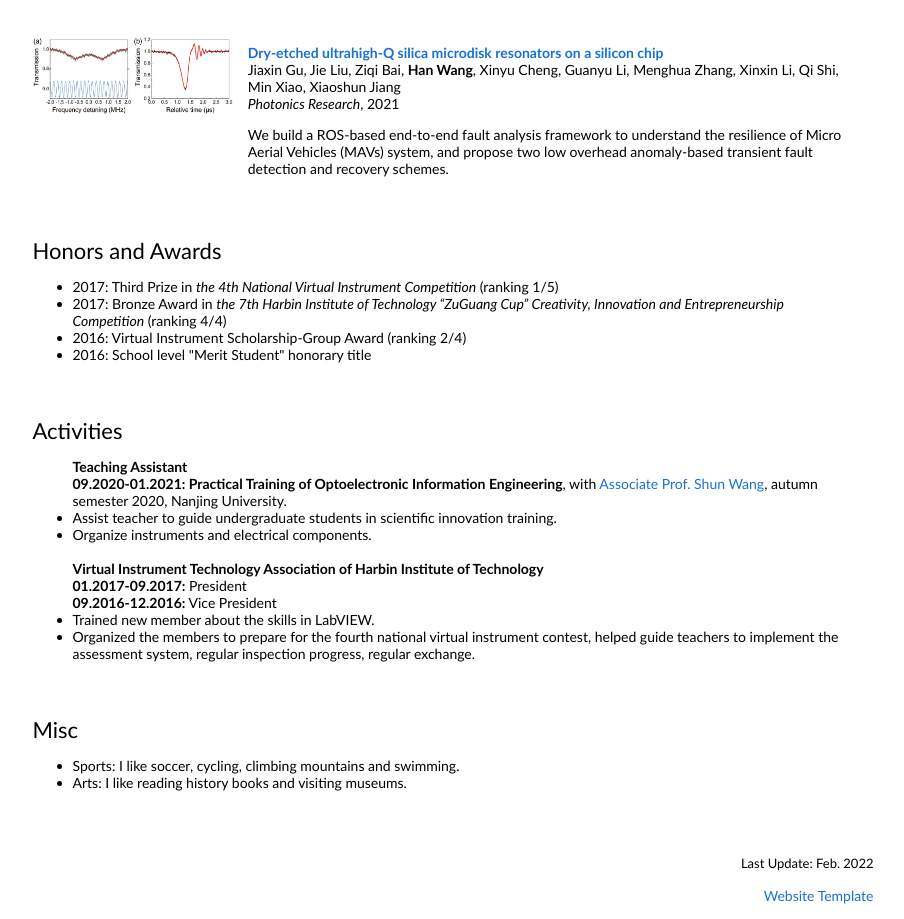
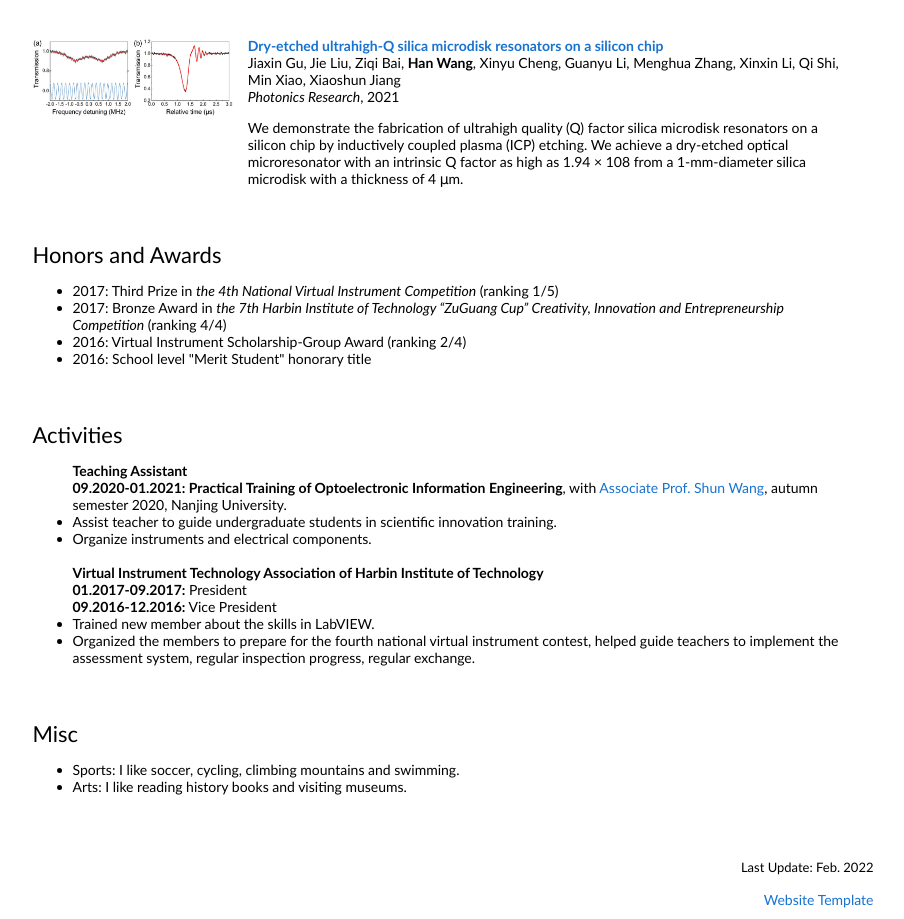
Before and after one commit to wanghan9603/wanghan9603.github.io, a plain HTML site: page index.html in a window 1280 px wide. Shown: the part 2537-3456 px from the top of the page, without its empty margins (197-1101 px from the left). Drawn offline with Linux system fonts and the light colour scheme.

Commit message:
Update index.html

```diff
--- a/index.html
+++ b/index.html
@@ -260,7 +260,9 @@
                   <em>Photonics Research</em>, 2021
                   <br>
                   <p></p>
-                  <p>We build a ROS-based end-to-end fault analysis framework to understand the resilience of Micro Aerial Vehicles (MAVs) system, and propose two low overhead anomaly-based transient fault detection and recovery schemes. </p>
+                  <p>We demonstrate the fabrication of ultrahigh quality (Q) factor silica microdisk resonators on a silicon chip by
+inductively coupled plasma (ICP) etching. We achieve a dry-etched optical microresonator with an intrinsic Q
+factor as high as 1.94 × 108 from a 1-mm-diameter silica microdisk with a thickness of 4 μm.</p>
                 </td>
               </tr>
 
```
